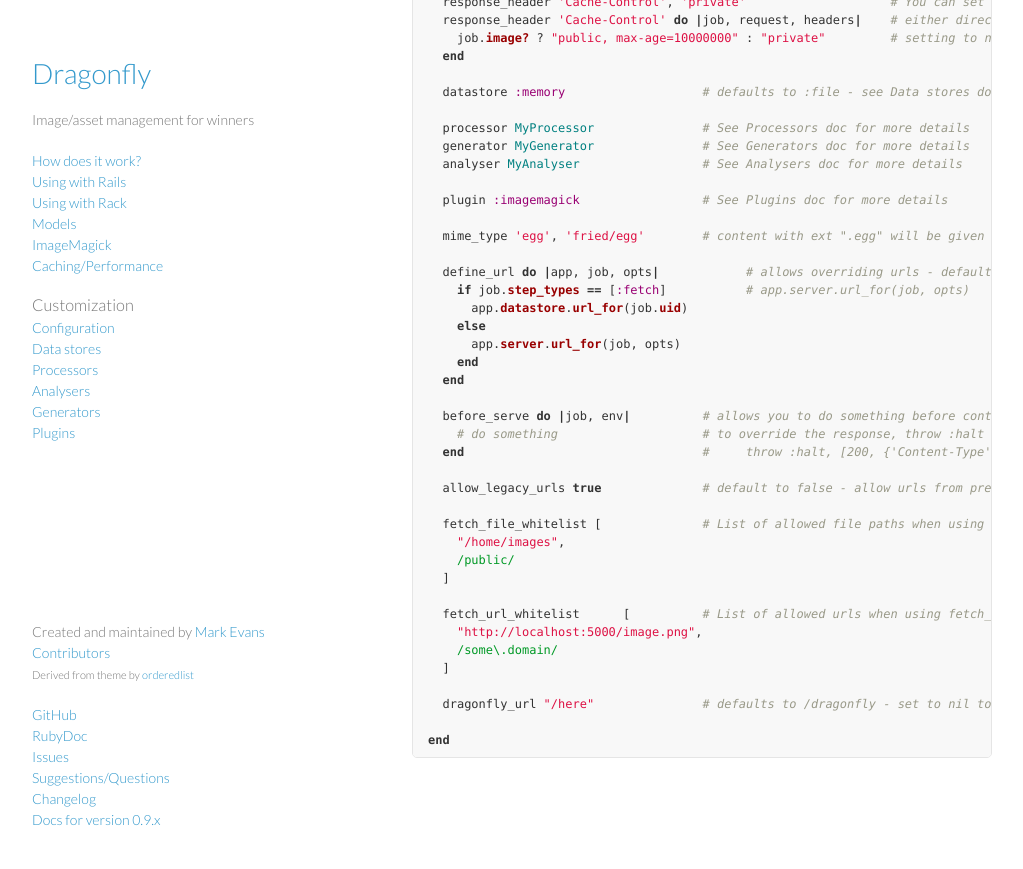
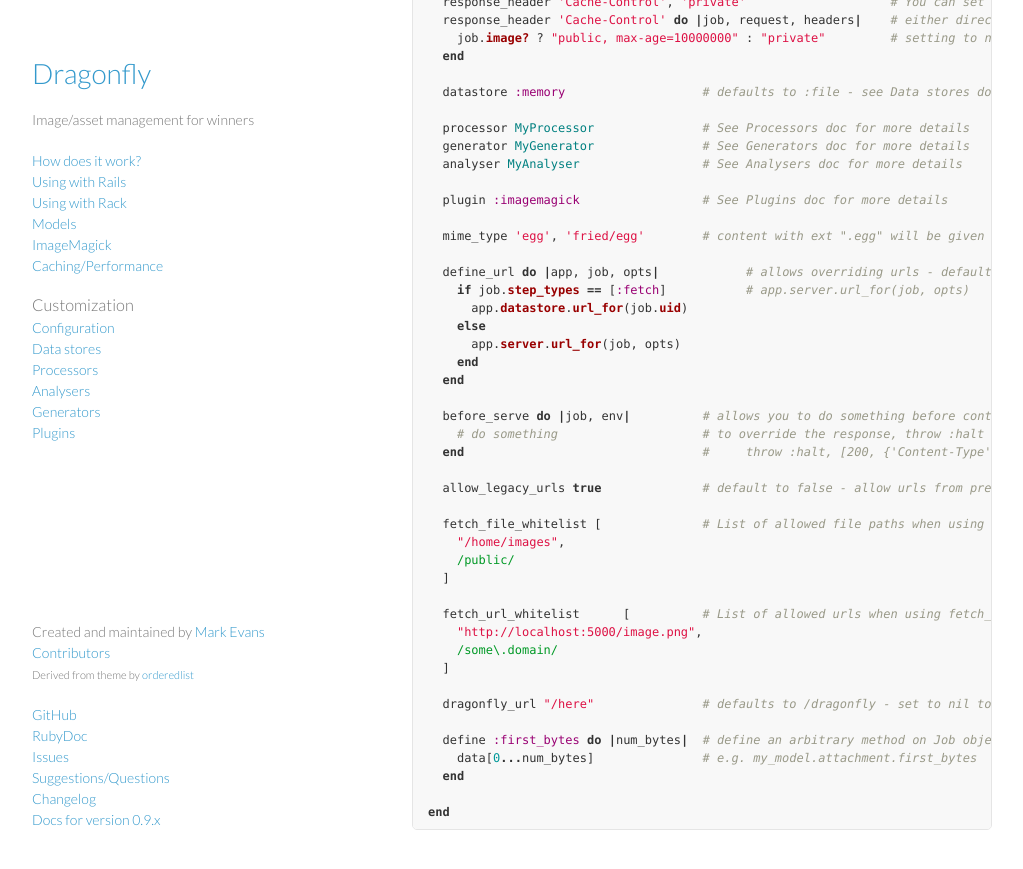
Before and after one commit to brendon/dragonfly-docs, a Jekyll site: the page built from _posts/0000-02-01-configuration.md, in a window 1280 px wide and 900 px high, scrolled down 780 px. Shown: the top 869 px of the window, without its empty margins (108-1131 px from the left). Built offline with Jekyll 4.4.1, drawn with Linux system fonts in a browser that asks for light colours; Markdown is read by kramdown in place of the engine named in the settings; before the commit the page ends 1608 px from its top, so only the background shows below that.

Commit message:
added App#define to configuration

```diff
--- a/_posts/0000-02-01-configuration.md
+++ b/_posts/0000-02-01-configuration.md
@@ -78,5 +78,9 @@ Dragonfly.app.configure do
 
   dragonfly_url "/here"               # defaults to /dragonfly - set to nil to turn off
 
+  define :first_bytes do |num_bytes|  # define an arbitrary method on Job objects and Attachment objects
+    data[0...num_bytes]               # e.g. my_model.attachment.first_bytes
+  end
+
 end
 {% endhighlight %}
```
